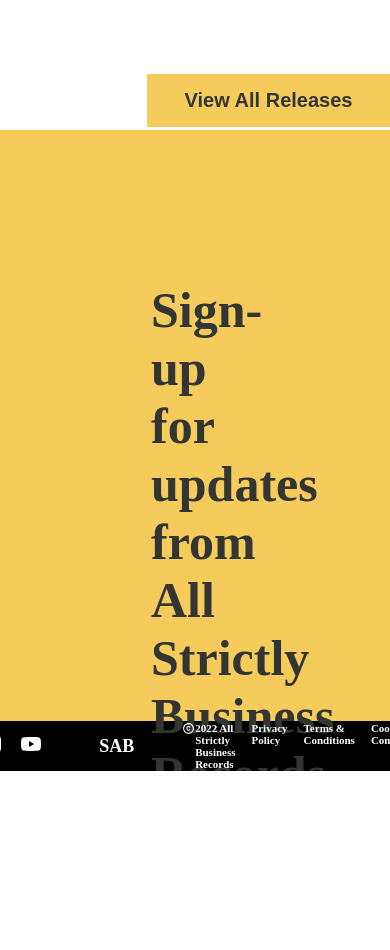
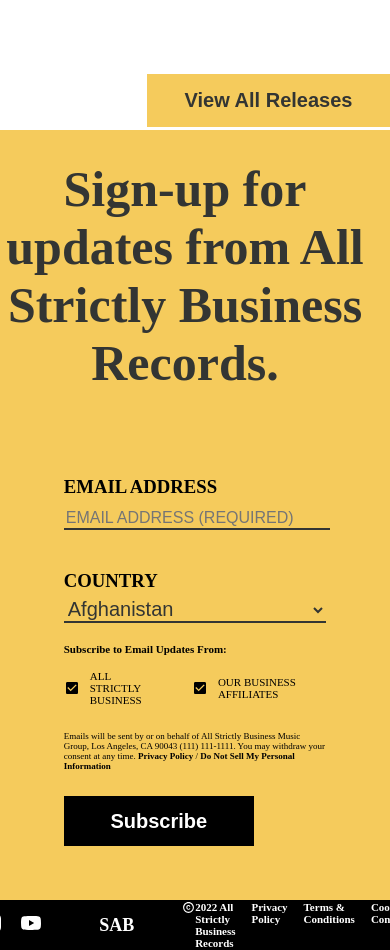
Before and after one commit to louisbrent1992/Record-Label, a React (Create React App) app: page / in a window 390 px wide. Shown: the part 4140-5090 px from the top of the page. Before the commit the page ends 4911 px from the top, so only its background shows below. Built offline with nearby package versions, Linux system fonts and the light colour scheme.

Commit message:
added mobile responsiveness to signUp component

```diff
--- a/src/Components/SignUp.jsx
+++ b/src/Components/SignUp.jsx
@@ -5,28 +5,33 @@
 
 const Container = styled.div`
 	display: flex;
-	height: 70vh;
+	width: 100%;
+	align-items: center;
+	height: auto;
 	background-color: #f5cb5c;
 	${mobile({ flexDirection: "column" })};
 `;
 const Left = styled.div`
-	flex: 2;
+	flex: 33%;
 	display: flex;
 	flex-direction: column;
 	justify-content: center;
 	padding: 151px;
 	margin-right: 20px;
+
+	${mobile({ padding: "30px 0px", textAlign: "center" })}
 `;
 
 const Announcement = styled.h1`
 	font-size: 50px;
 	color: #333533;
+
+	${mobile({ margin: "0 auto" })}
 `;
 
 const Right = styled.div`
-	flex: 2;
-	padding: 54px 20px;
-	${mobile({ backgroundColor: "#fff8f8" })}
+	flex: 66%;
+	margin: 54px 20px;
 `;
 
 export default function SignUp() {
--- a/src/Components/SignUpForm.jsx
+++ b/src/Components/SignUpForm.jsx
@@ -2,30 +2,37 @@
 import React from "react";
 import styled from "styled-components";
 import { countryList } from "../data/countries";
+import { mobile } from "../responsive";
 
 const Container = styled.div`
 	height: 100%;
-	width: 75%;
+	width: 100%;
 `;
 
 const Label = styled.h3`
 	margin-bottom: 5px;
 `;
 
-const Form = styled.form``;
+const Form = styled.form`
+	width: 75%;
+
+	${mobile({ margin: "0 auto" })}
+`;
 
 const InputContainer = styled.div`
 	margin-bottom: 10px;
 	margin-top: 10px;
 `;
 const Input = styled.input`
+	width: 100%;
 	border-top: none;
 	border-right: none;
 	border-left: none;
-	width: 99%;
+	border: none;
+	border-bottom: 2px solid #333533;
 	margin-bottom: 30px;
 	background-color: #f5cb5c;
-	font-size: 20px;
+	font-size: 16px;
 	color: #333533;
 `;
 
@@ -36,7 +43,8 @@
 	border-top: none;
 	border-right: none;
 	border-left: none;
-	border-bottom-style: 1rem solid black;
+
+	border-bottom: 2px solid #333533;
 	width: 100%;
 	margin-bottom: 10px;
 	background-color: #f5cb5c;
```
